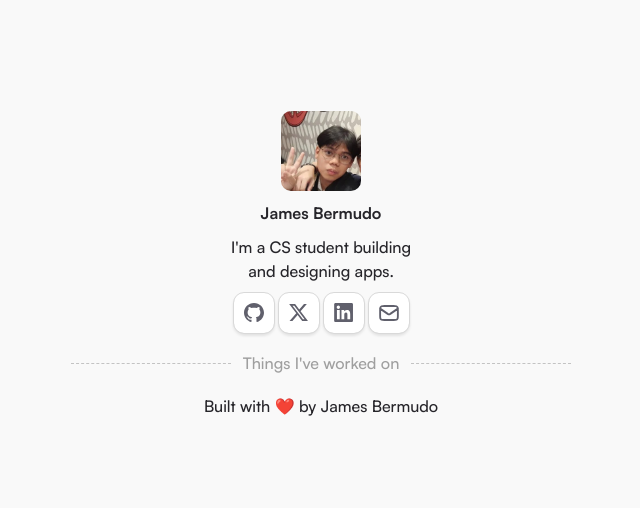
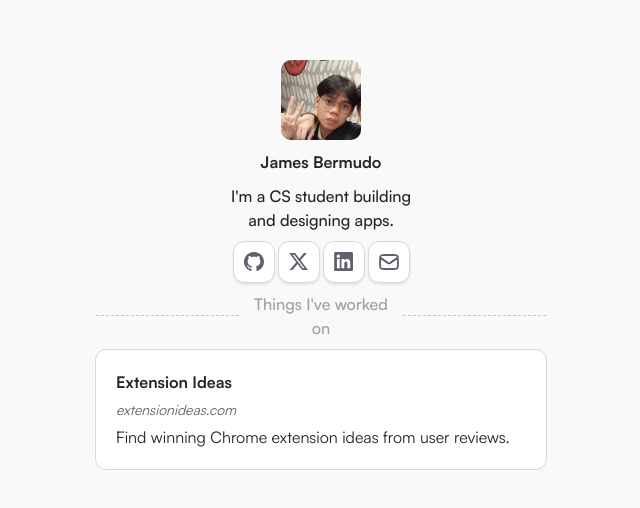
Before and after one commit to jcebermudo/jamesbermudo.com, a Next.js app: page / in a window 1280 px wide. Shown: the part 136-644 px from the top of the page, without its empty margins (319-959 px from the left). Built offline with nearby package versions, Linux system fonts and the light colour scheme.

Commit message:
Update homepage layout by adjusting section widths and adding a new "Extension Ideas" section with descriptive content, enhancing overall user experience.

```diff
--- a/app/page.tsx
+++ b/app/page.tsx
@@ -7,7 +7,7 @@ import { motion } from "motion/react";
 export default function Home() {
   return (
     <div className="w-full h-screen flex flex-col items-center justify-center selection:bg-[#26252A] selection:text-white p-[30px]">
-      <div className="flex flex-col items-center justify-center gap-[10px] max-w-[500px] w-full">
+      <div className="flex flex-col items-center justify-center gap-[10px] max-w-[450px] w-full">
         <motion.div
           initial={{ opacity: 0, y: 40, filter: "blur(10px)", scale: 0.9 }}
           animate={{ opacity: 1, y: 0, filter: "blur(0px)", scale: 1 }}
@@ -154,7 +154,8 @@ export default function Home() {
             stiffness: 100,
             delay: 1,
           }}
-          className="w-full flex flex-row gap-[10px] items-center justify-center">
+          className="w-full flex flex-row gap-[10px] items-center justify-center"
+        >
           <hr className="w-full border-t-[1px] border-dashed border-[#C3C3C3] my-[20px]" />
           <p className="select-none text-[16px] w-full text-center font-medium text-[#9F9F9F]">
             Things I've worked on
@@ -170,12 +171,15 @@ export default function Home() {
             stiffness: 100,
             delay: 1.1,
           }}
-          className="w-full flex flex-row gap-[10px] items-center justify-center">
-          <div className="w-full flex flex-row gap-[10px] items-center justify-center">
-            <p className="text-[16px] font-medium">
-              Built with ❤️ by James Bermudo
-            </p>
-          </div>
+          className="w-full flex flex-col gap-[5px] items-start justify-start p-[20px] bg-white rounded-[10px] outline-[1px] outline-[#D9D9D9] drop-shadow-[0px_2px_1px_rgba(0,0,0,0.1)]"
+        >
+          <h2 className="font-bold text-[16px]">Extension Ideas</h2>
+          <span className="italic text-[14px] text-[#60606C]">
+            extensionideas.com
+          </span>
+          <p className="text-[16px] font-normal">
+            Find winning Chrome extension ideas from user reviews.
+          </p>
         </motion.div>
       </div>
     </div>
```
